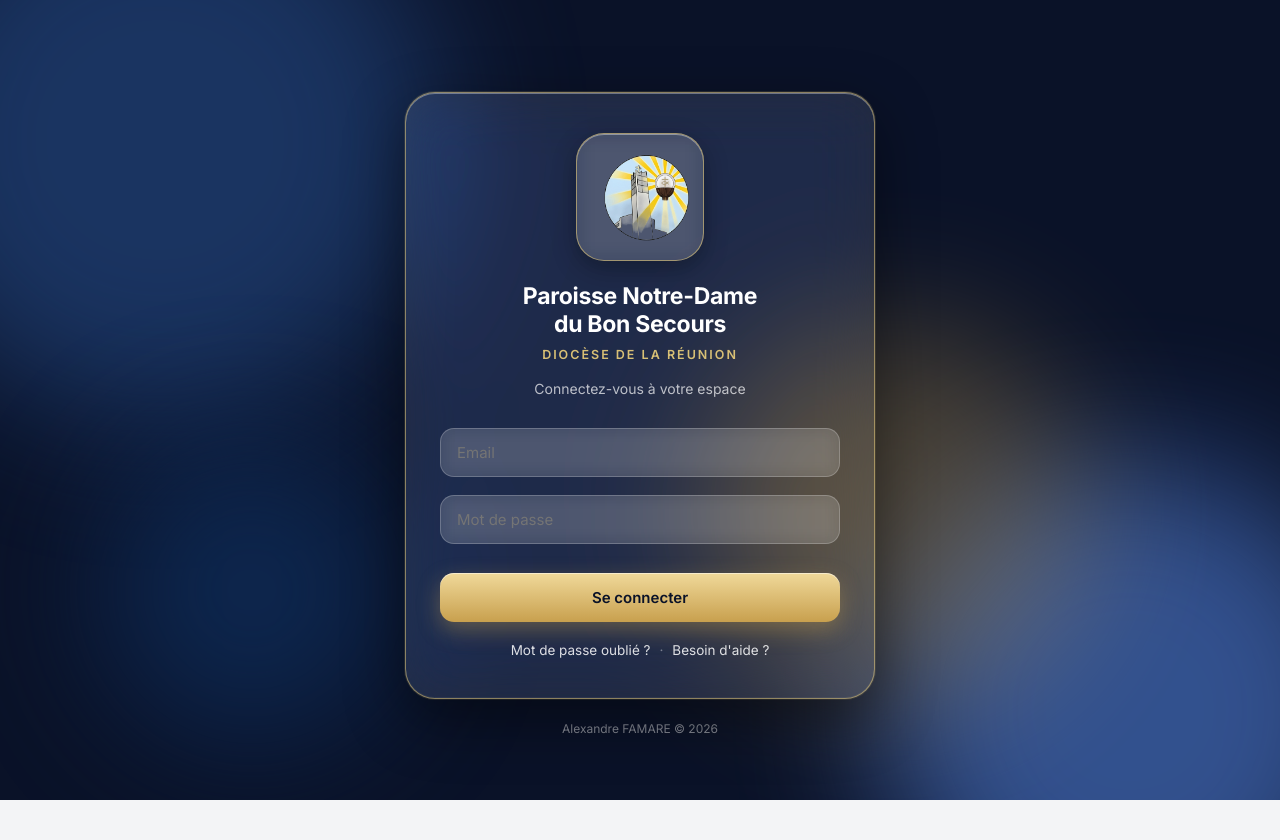
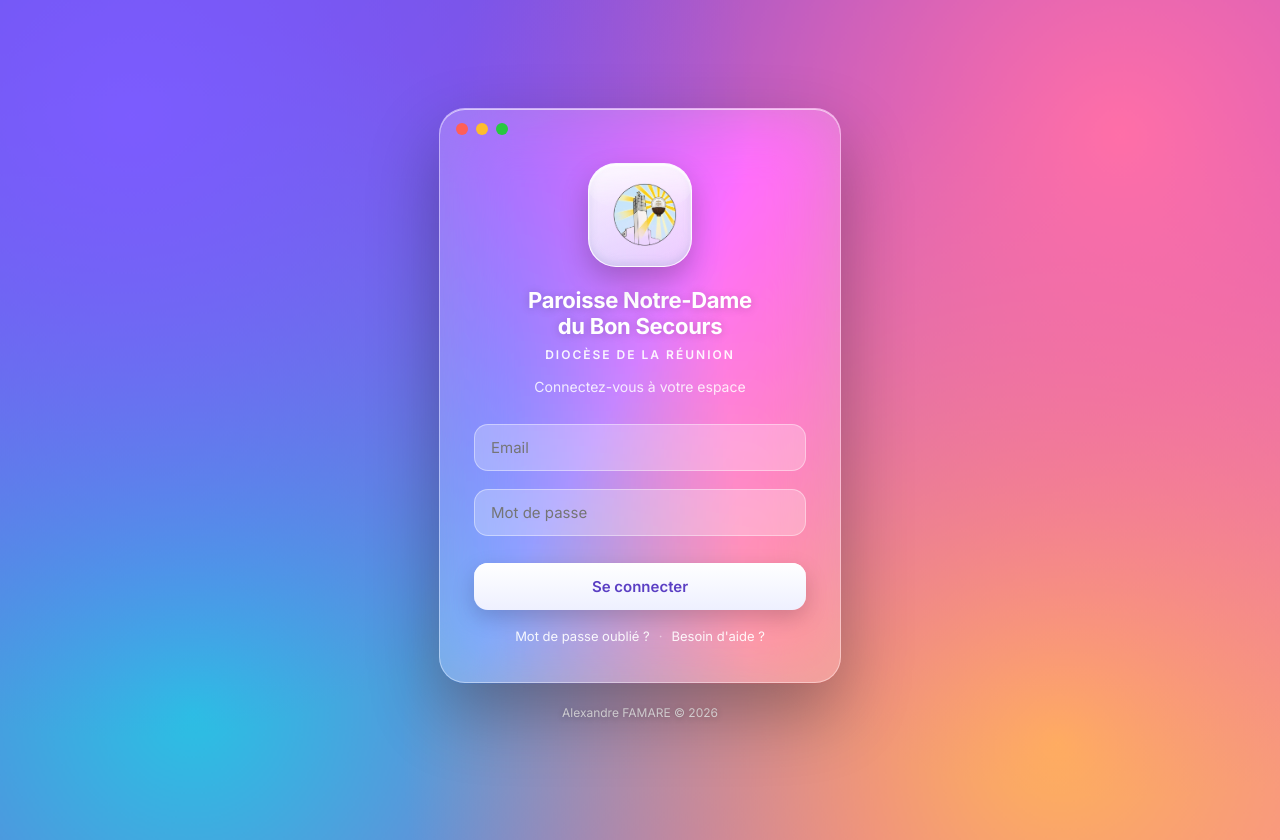
Before and after one commit to paroissendbs97441/intranet-ndbs, a Next.js app: page /login in a window 1280 px wide. Built offline with nearby package versions, Linux system fonts and the light colour scheme; no server answers.

Commit message:
Update page.tsx

```diff
--- a/app/login/page.tsx
+++ b/app/login/page.tsx
@@ -15,6 +15,7 @@
   const [assist, setAssist] = useState({ nom: "", email: "", objet: "", message: "" });
   const [msgAssist, setMsgAssist] = useState("");
   const [focusField, setFocusField] = useState("");
+  const [hoverCta, setHoverCta] = useState(false);
 
   async function seConnecter() {
     setMsg("");
@@ -49,9 +50,9 @@
 
   const champ = (nom: string): React.CSSProperties => ({
     ...field,
-    borderColor: focusField === nom ? "rgba(227,200,120,.8)" : "rgba(255,255,255,.22)",
-    background: focusField === nom ? "rgba(255,255,255,.16)" : "rgba(255,255,255,.12)",
-    boxShadow: focusField === nom ? "0 0 0 4px rgba(227,200,120,.18)" : "none",
+    border: focusField === nom ? "1px solid rgba(255,255,255,.9)" : "1px solid rgba(255,255,255,.4)",
+    background: focusField === nom ? "rgba(255,255,255,.32)" : "rgba(255,255,255,.25)",
+    boxShadow: focusField === nom ? "0 0 0 4px rgba(255,255,255,.18)" : "none",
   });
 
   return (
@@ -60,19 +61,22 @@
       <link rel="preconnect" href="https://fonts.gstatic.com" crossOrigin="anonymous" />
       <link href="https://fonts.googleapis.com/css2?family=Inter:wght@400;500;600;700&display=swap" rel="stylesheet" />
 
-      <div style={page}>
-        {/* Fond vivant (halos floutés) */}
-        <div style={scene}>
-          <div style={{ ...blob, width: 560, height: 560, background: "#1d3a6b", top: -140, left: -120 }} />
-          <div style={{ ...blob, width: 500, height: 500, background: "#3a5ca0", bottom: -160, right: -100 }} />
-          <div style={{ ...blob, width: 380, height: 380, background: "#c8a04e", opacity: 0.32, top: "40%", left: "55%" }} />
-          <div style={{ ...blob, width: 300, height: 300, background: "#0e2a55", top: "55%", left: "8%" }} />
+      <div style={pageWrap}>
+        <div style={wall} className="ndbs-wall" />
+
+        <div style={center}>
+          <div style={windowGlass}>
+            {/* Barre de titre macOS */}
+            <div style={titlebar}>
+              <span style={{ ...dot, background: "#ff5f57" }} />
+              <span style={{ ...dot, background: "#febc2e" }} />
+              <span style={{ ...dot, background: "#28c840" }} />
             </div>
 
-        <div style={center}>
-          <div style={glass}>
+            <div style={body}>
               <div style={badge}>
-              <img src="/logo.png" alt="Logo paroisse" style={{ width: "100%", height: "100%", objectFit: "contain", borderRadius: 24 }} />
+                <img src="/logo.png" alt="Logo paroisse" style={{ width: 84, height: 84, objectFit: "contain", position: "relative", zIndex: 1, borderRadius: 22 }} />
+                <span style={badgeGloss} />
               </div>
               <h1 style={titre}>Paroisse Notre-Dame<br />du Bon Secours</h1>
               <div style={diocese}>Diocèse de La Réunion</div>
@@ -88,11 +92,13 @@
                     onChange={(e) => setMdp(e.target.value)}
                     onFocus={() => setFocusField("mdp")} onBlur={() => setFocusField("")}
                     onKeyDown={(e) => { if (e.key === "Enter") seConnecter(); }} />
-                <button style={cta} onClick={seConnecter}>Se connecter</button>
+                  <button style={{ ...cta, transform: hoverCta ? "translateY(-1px)" : "none", boxShadow: hoverCta ? "0 12px 28px rgba(0,0,0,.22), inset 0 1px 0 rgba(255,255,255,.95)" : "0 8px 22px rgba(0,0,0,.18), inset 0 1px 0 rgba(255,255,255,.9)" }}
+                    onMouseEnter={() => setHoverCta(true)} onMouseLeave={() => setHoverCta(false)}
+                    onClick={seConnecter}>Se connecter</button>
                   {msg && <p style={erreur}>{msg}</p>}
                   <div style={links}>
                     <button style={lien} onClick={() => { setMode("oubli"); setMsgOubli(""); }}>Mot de passe oublié ?</button>
-                  <span style={dot}>·</span>
+                    <span style={sep}>·</span>
                     <button style={lien} onClick={() => { setMode("assist"); setMsgAssist(""); }}>Besoin d'aide ?</button>
                   </div>
                 </>
@@ -106,7 +112,7 @@
                     onFocus={() => setFocusField("email")} onBlur={() => setFocusField("")}
                     onKeyDown={(e) => { if (e.key === "Enter") envoyerReinit(); }} />
                   <button style={cta} onClick={envoyerReinit}>Envoyer le lien</button>
-                {msgOubli && <p style={{ ...erreur, color: "#bff0c4" }}>{msgOubli}</p>}
+                  {msgOubli && <p style={{ ...erreur, color: "#dcfce7" }}>{msgOubli}</p>}
                   <div style={links}>
                     <button style={lien} onClick={() => { setMode("login"); setMsg(""); }}>← Retour à la connexion</button>
                   </div>
@@ -125,58 +131,74 @@
                   <input style={champ("ao")} placeholder="Objet" value={assist.objet}
                     onChange={(e) => setAssist({ ...assist, objet: e.target.value })}
                     onFocus={() => setFocusField("ao")} onBlur={() => setFocusField("")} />
-                <textarea style={{ ...champ("am"), minHeight: 88, resize: "vertical" }} placeholder="Votre message" value={assist.message}
+                  <textarea style={{ ...champ("am"), minHeight: 84, resize: "vertical" }} placeholder="Votre message" value={assist.message}
                     onChange={(e) => setAssist({ ...assist, message: e.target.value })}
                     onFocus={() => setFocusField("am")} onBlur={() => setFocusField("")} />
                   <button style={cta} onClick={envoyerAssist}>Envoyer le message</button>
-                {msgAssist && <p style={{ ...erreur, color: msgAssist.startsWith("Erreur") ? "#ffc9c9" : "#bff0c4" }}>{msgAssist}</p>}
+                  {msgAssist && <p style={{ ...erreur, color: msgAssist.startsWith("Erreur") ? "#fecaca" : "#dcfce7" }}>{msgAssist}</p>}
                   <div style={links}>
                     <button style={lien} onClick={() => { setMode("login"); setMsgAssist(""); }}>← Retour à la connexion</button>
                   </div>
                 </>
               )}
             </div>
+          </div>
           <p style={pied}>Alexandre FAMARE © 2026</p>
         </div>
       </div>
+
+      <style>{`
+        @keyframes ndbsDrift {
+          0%   { transform: scale(1) translate(0,0); }
+          50%  { transform: scale(1.08) translate(-2%, 1%); }
+          100% { transform: scale(1) translate(0,0); }
+        }
+        .ndbs-wall { animation: ndbsDrift 22s ease-in-out infinite; }
+        @media (prefers-reduced-motion: reduce){ .ndbs-wall{ animation: none; } }
+      `}</style>
     </>
   );
 }
 
-const page: React.CSSProperties = { position: "relative", minHeight: "100vh", fontFamily: "'Inter', -apple-system, BlinkMacSystemFont, sans-serif", overflow: "hidden" };
-const scene: React.CSSProperties = { position: "fixed", inset: 0, background: "#0a1228", overflow: "hidden" };
-const blob: React.CSSProperties = { position: "absolute", borderRadius: "50%", filter: "blur(70px)", opacity: 0.85 };
+const pageWrap: React.CSSProperties = { position: "relative", minHeight: "100vh", fontFamily: "'Inter', -apple-system, BlinkMacSystemFont, sans-serif", overflow: "hidden", WebkitFontSmoothing: "antialiased" };
+const wall: React.CSSProperties = {
+  position: "fixed", inset: "-8%", zIndex: 0,
+  background: "radial-gradient(circle at 18% 20%, #7c5cff 0%, rgba(124,92,255,0) 42%), radial-gradient(circle at 82% 22%, #ff6fa8 0%, rgba(255,111,168,0) 45%), radial-gradient(circle at 78% 85%, #ffb15c 0%, rgba(255,177,92,0) 45%), radial-gradient(circle at 22% 82%, #2bc0e4 0%, rgba(43,192,228,0) 48%), linear-gradient(135deg, #5b53e8 0%, #8a4fd6 40%, #c44fc4 70%, #ff7eb3 100%)",
+};
 const center: React.CSSProperties = { position: "relative", zIndex: 1, minHeight: "100vh", display: "flex", flexDirection: "column", alignItems: "center", justifyContent: "center", padding: 20 };
-const glass: React.CSSProperties = {
-  width: "100%", maxWidth: 400, padding: "40px 34px", borderRadius: 30, textAlign: "center", color: "#fff",
-  background: "rgba(255,255,255,.10)",
-  backdropFilter: "blur(30px) saturate(160%)", WebkitBackdropFilter: "blur(30px) saturate(160%)",
-  border: "1.5px solid rgba(227,200,120,.55)",
-  boxShadow: "0 20px 60px rgba(0,0,0,.45), inset 0 1px 0 rgba(255,255,255,.35), inset 0 -1px 0 rgba(255,255,255,.05), 0 0 0 1px rgba(227,200,120,.15)",
+const windowGlass: React.CSSProperties = {
+  width: "100%", maxWidth: 400, borderRadius: 26, overflow: "hidden",
+  background: "rgba(255,255,255,.22)", backdropFilter: "blur(34px) saturate(185%)", WebkitBackdropFilter: "blur(34px) saturate(185%)",
+  border: "1px solid rgba(255,255,255,.4)", boxShadow: "0 30px 70px rgba(0,0,0,.30), inset 0 1px 0 rgba(255,255,255,.6)",
 };
+const titlebar: React.CSSProperties = { display: "flex", alignItems: "center", gap: 8, padding: "14px 16px" };
+const dot: React.CSSProperties = { width: 12, height: 12, borderRadius: "50%", display: "inline-block" };
+const body: React.CSSProperties = { padding: "14px 34px 38px", textAlign: "center", color: "#fff" };
 const badge: React.CSSProperties = {
-  width: 128, height: 128, borderRadius: 28, margin: "0 auto 22px",
-  background: "rgba(255,255,255,.12)", backdropFilter: "blur(10px)", WebkitBackdropFilter: "blur(10px)",
-  border: "1.5px solid rgba(227,200,120,.6)", display: "flex", alignItems: "center", justifyContent: "center",
-  boxShadow: "inset 0 1px 0 rgba(255,255,255,.4), 0 8px 24px rgba(0,0,0,.3)", padding: 6, boxSizing: "border-box",
+  width: 104, height: 104, borderRadius: 28, margin: "0 auto 20px",
+  background: "linear-gradient(160deg, rgba(255,255,255,.9), rgba(235,240,255,.7))",
+  border: "1px solid rgba(255,255,255,.8)", display: "flex", alignItems: "center", justifyContent: "center",
+  overflow: "hidden", position: "relative", boxSizing: "border-box", padding: 4,
+  boxShadow: "0 12px 28px rgba(0,0,0,.22), inset 0 2px 2px rgba(255,255,255,.95), inset 0 -3px 8px rgba(150,160,200,.3)",
 };
-const titre: React.CSSProperties = { fontSize: 23, fontWeight: 700, letterSpacing: "-.3px", lineHeight: 1.2, margin: 0 };
-const diocese: React.CSSProperties = { fontSize: 12.5, letterSpacing: 2, textTransform: "uppercase", color: "rgba(227,200,120,.95)", fontWeight: 600, marginTop: 8 };
-const sous: React.CSSProperties = { color: "rgba(255,255,255,.7)", fontSize: 14, margin: "18px 0 22px" };
+const badgeGloss: React.CSSProperties = { position: "absolute", top: 0, left: 0, right: 0, height: "45%", background: "linear-gradient(180deg,rgba(255,255,255,.55),transparent)", borderRadius: "28px 28px 50% 50%" };
+const titre: React.CSSProperties = { fontSize: 22, fontWeight: 700, letterSpacing: "-.3px", lineHeight: 1.2, margin: 0, textShadow: "0 1px 10px rgba(0,0,0,.2)" };
+const diocese: React.CSSProperties = { fontSize: 12, letterSpacing: 2, textTransform: "uppercase", color: "rgba(255,255,255,.92)", fontWeight: 600, marginTop: 8 };
+const sous: React.CSSProperties = { color: "rgba(255,255,255,.85)", fontSize: 14, margin: "16px 0 20px" };
 const field: React.CSSProperties = {
-  width: "100%", padding: "14px 16px", margin: "9px 0", borderRadius: 14, fontSize: 15, fontFamily: "inherit",
-  color: "#fff", outline: "none", border: "1px solid rgba(255,255,255,.22)", background: "rgba(255,255,255,.12)",
-  backdropFilter: "blur(8px)", WebkitBackdropFilter: "blur(8px)", boxSizing: "border-box",
-  transition: "border-color .2s, box-shadow .2s, background .2s",
+  width: "100%", padding: "13px 16px", margin: "9px 0", borderRadius: 14, fontSize: 15, fontFamily: "inherit",
+  color: "#fff", outline: "none", boxSizing: "border-box",
+  background: "rgba(255,255,255,.25)", border: "1px solid rgba(255,255,255,.4)",
+  transition: "border .2s, box-shadow .2s, background .2s",
 };
 const cta: React.CSSProperties = {
-  width: "100%", marginTop: 20, padding: 15, borderRadius: 14, border: "none", cursor: "pointer",
-  fontSize: 15, fontWeight: 600, fontFamily: "inherit", color: "#0a1228",
-  background: "linear-gradient(180deg,#f0d99a,#c8a04e)",
-  boxShadow: "0 8px 22px rgba(200,160,78,.4), inset 0 1px 0 rgba(255,255,255,.5)",
+  width: "100%", marginTop: 18, padding: 14, borderRadius: 14, border: "none", cursor: "pointer",
+  fontSize: 15, fontWeight: 600, fontFamily: "inherit", color: "#5b3fc4",
+  background: "linear-gradient(180deg,#ffffff,#eef0ff)", boxShadow: "0 8px 22px rgba(0,0,0,.18), inset 0 1px 0 rgba(255,255,255,.9)",
+  transition: "transform .12s, box-shadow .2s",
 };
-const erreur: React.CSSProperties = { fontSize: 14, marginTop: 14, color: "#ffc9c9" };
-const links: React.CSSProperties = { marginTop: 20, fontSize: 13.5 };
-const lien: React.CSSProperties = { background: "none", border: "none", color: "rgba(255,255,255,.85)", cursor: "pointer", fontSize: 13.5, padding: 0, fontFamily: "inherit" };
-const dot: React.CSSProperties = { color: "rgba(255,255,255,.4)", margin: "0 9px" };
-const pied: React.CSSProperties = { marginTop: 22, fontSize: 12, color: "rgba(255,255,255,.5)" };
+const erreur: React.CSSProperties = { fontSize: 14, marginTop: 14, color: "#fecaca", textShadow: "0 1px 6px rgba(0,0,0,.2)" };
+const links: React.CSSProperties = { marginTop: 18, fontSize: 13, color: "#fff" };
+const lien: React.CSSProperties = { background: "none", border: "none", color: "#fff", cursor: "pointer", fontSize: 13, padding: 0, fontFamily: "inherit", opacity: 0.92 };
+const sep: React.CSSProperties = { opacity: 0.5, margin: "0 9px" };
+const pied: React.CSSProperties = { marginTop: 22, fontSize: 12, color: "rgba(255,255,255,.85)", textShadow: "0 1px 6px rgba(0,0,0,.25)" };
```
Lines whose indentation alone changed are shown as unchanged.
